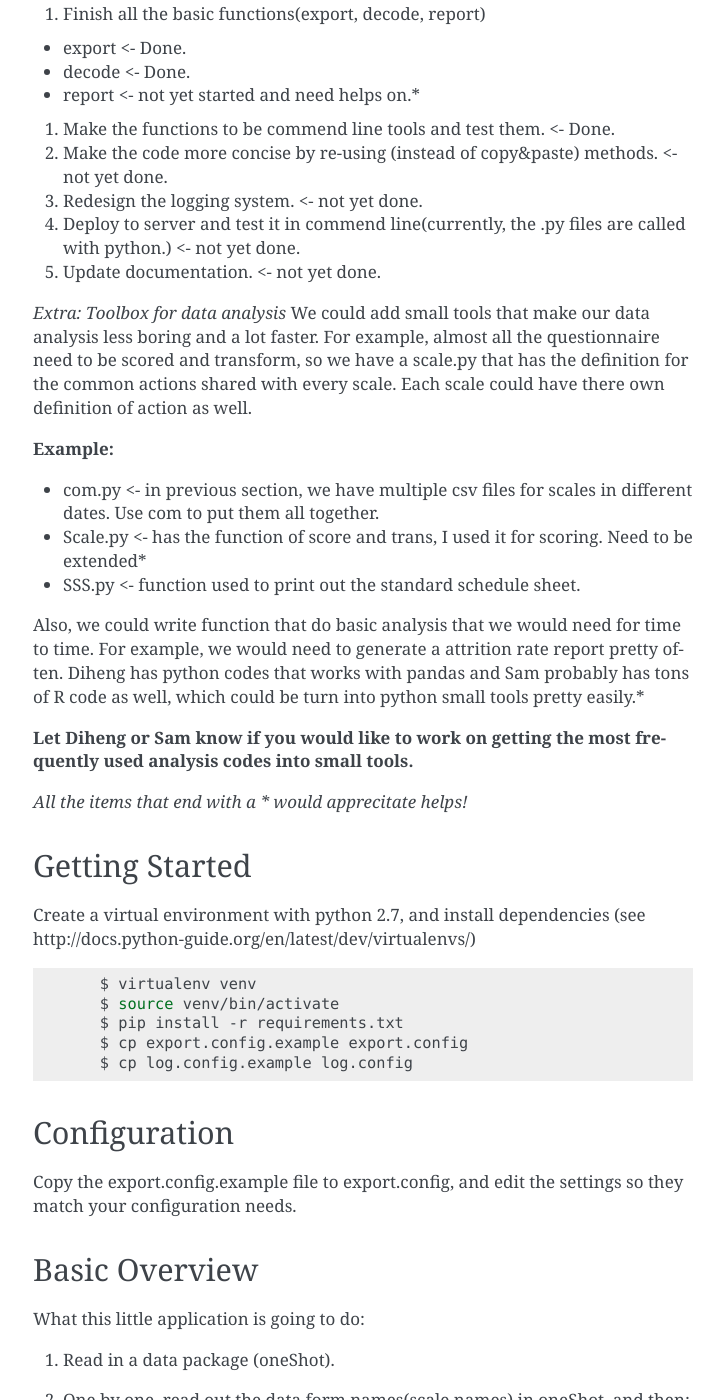
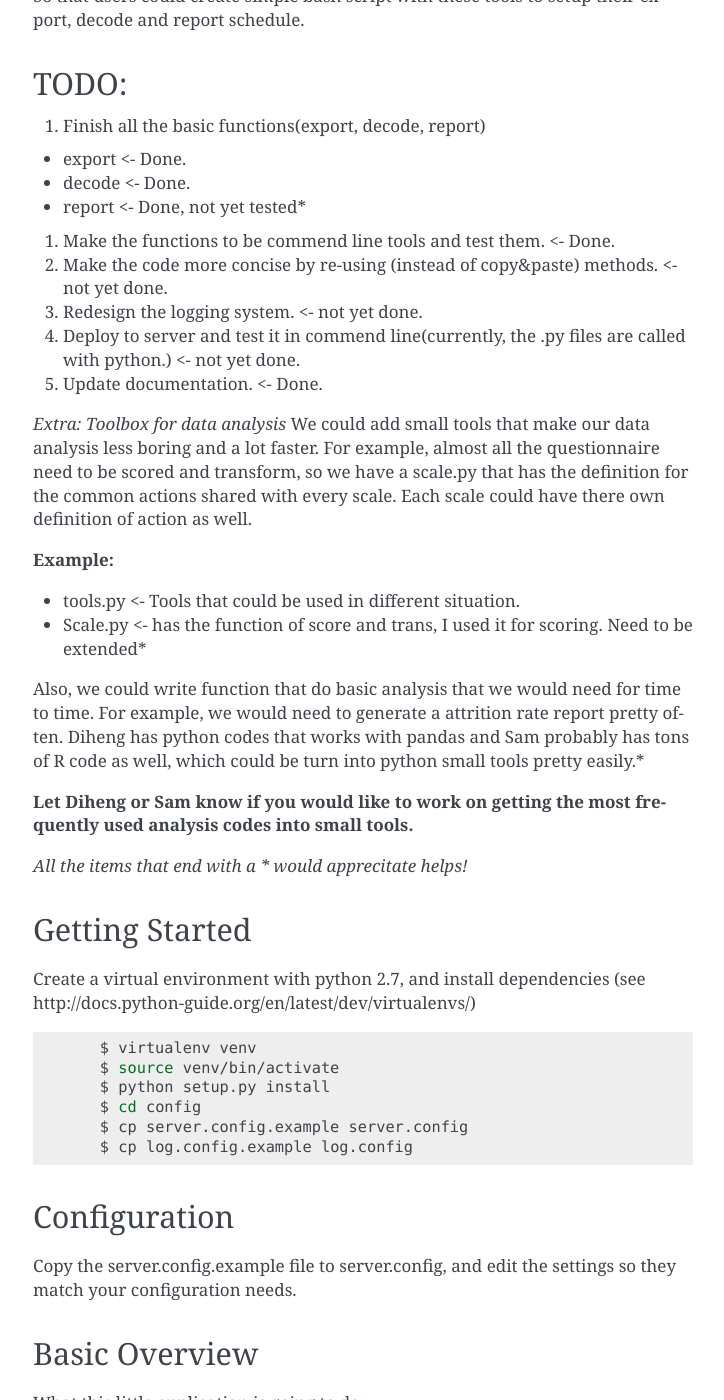
Before and after one commit to TeachmanLab/MTData, a Sphinx documentation site: the page built from docs/source/index.md, in a window 1280 px wide and 1400 px high, scrolled down 2019 px. Shown: the whole window, without its empty margins (387-1111 px from the left). Built offline with Sphinx 7.4.7, drawn with Linux system fonts in a browser that asks for light colours; some of the changed text lies outside the part shown.

Commit message:
update documentation

````diff
--- a/docs/source/index.md
+++ b/docs/source/index.md
@@ -64,6 +64,12 @@
   $ MTData decode [serverName, default=.(All)] [scaleName, default=.(All)]
   ```
 
+  - report
+  ```sh
+  $ MTData report client [serverName, default=.(All)]
+  $ MTData report scale [serverName, default=.(All)]
+  ```
+
 ## Plan:
 
 We want to make MTData a standalone program that could be installed on server, and provides commend line tools for data downloading and basic checking. When we finish, we should have tools like:
@@ -80,18 +86,18 @@
 $ MTData export templeton static
 
 # Generate data checking tables that calculate the percentage of missing data for each column by questionnaire, for all.
-$ MTData report questionnaire
+$ MTData report scale
 
 # Generate data checking tables that calculate the percentage of missing questionnaire for each participant in mindtrails project(servers)
-$ MTData report participant mindtrails
+$ MTData report client mindtrails
 ```
 So that users could create simple bash script with these tools to setup their export, decode and report schedule.
 
-## Here is our to do list:
+## TODO:
 1. Finish all the basic functions(export, decode, report)
   - export <- Done.
   - decode <- Done.
-  - report <- not yet started and need helps on.*
+  - report <- Done, not yet tested*
 
 2. Make the functions to be commend line tools and test them.  <- Done.
 
@@ -101,15 +107,14 @@
 
 3. Deploy to server and test it in commend line(currently, the .py files are called with python.) <- not yet done.
 
-4. Update documentation. <- not yet done.
+4. Update documentation. <- Done.
 
 *Extra: Toolbox for data analysis*
 We could add small tools that make our data analysis less boring and a lot faster. For example, almost all the questionnaire need to be scored and transform, so we have a scale.py that has the definition for the common actions shared with every scale. Each scale could have there own definition of action as well.
 
 **Example:**
-- com.py  <- in previous section, we have multiple csv files for scales in different dates. Use com to put them all together.
+- tools.py  <- Tools that could be used in different situation.
 - Scale.py <- has the function of score and trans, I used it for scoring. Need to be extended*
-- SSS.py <- function used to print out the standard schedule sheet.
 
 Also, we could write function that do basic analysis that we would need for time to time. For example, we would need to generate a attrition rate report pretty often. Diheng has python codes that works with pandas and Sam probably has tons of R code as well, which could be turn into python small tools pretty easily.*
 
@@ -131,14 +136,15 @@
 ```bash
     $ virtualenv venv
     $ source venv/bin/activate
-    $ pip install -r requirements.txt
-    $ cp export.config.example export.config
+    $ python setup.py install
+    $ cd config
+    $ cp server.config.example server.config
     $ cp log.config.example log.config
 ```
 
 ## Configuration
 
-Copy the export.config.example file to export.config, and edit the settings so they
+Copy the server.config.example file to server.config, and edit the settings so they
 match your configuration needs.
 
 
````
Also changed, not shown: other parts of docs/source/index.md (+3 -3 lines), 5 other files.
